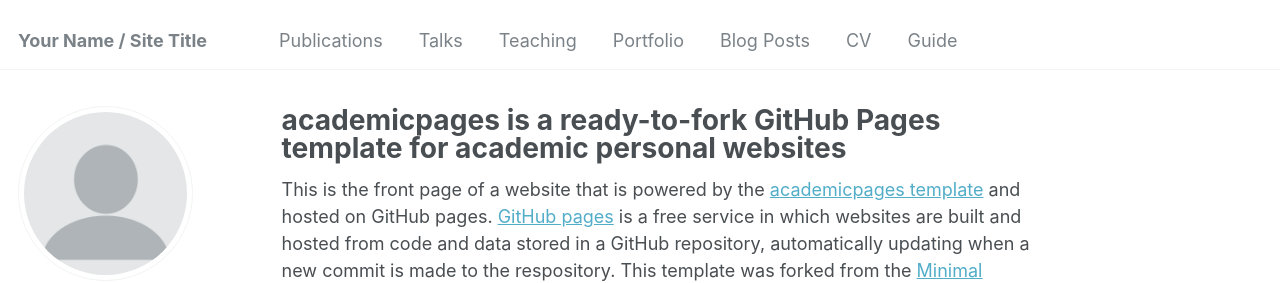
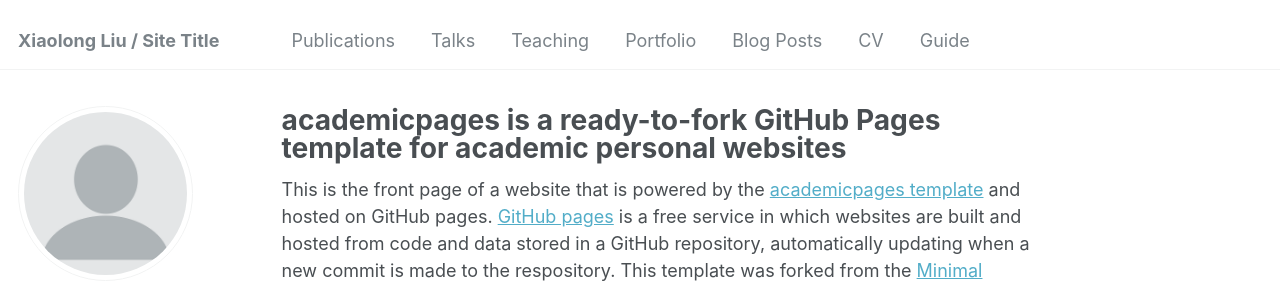
Before and after one commit to xiao-long-liu/xiao-long-liu.github.io, a Jekyll site: the page built from _pages/about.md, in a window 1280 px wide. Shown: the top 283 px of the page. Built offline with Jekyll 4.4.1, drawn with Linux system fonts in a browser that asks for light colours; some web fonts are replaced.

Commit message:
Update _config.yml

```diff
--- a/_config.yml
+++ b/_config.yml
@@ -8,7 +8,7 @@
 
 # Basic Site Settings
 locale                   : "en-US"
-title                    : "Your Name / Site Title"
+title                    : "Xiaolong Liu / Site Title"
 title_separator          : "-"
 name                     : &name "Your Name"
 description              : &description "personal description"
```
